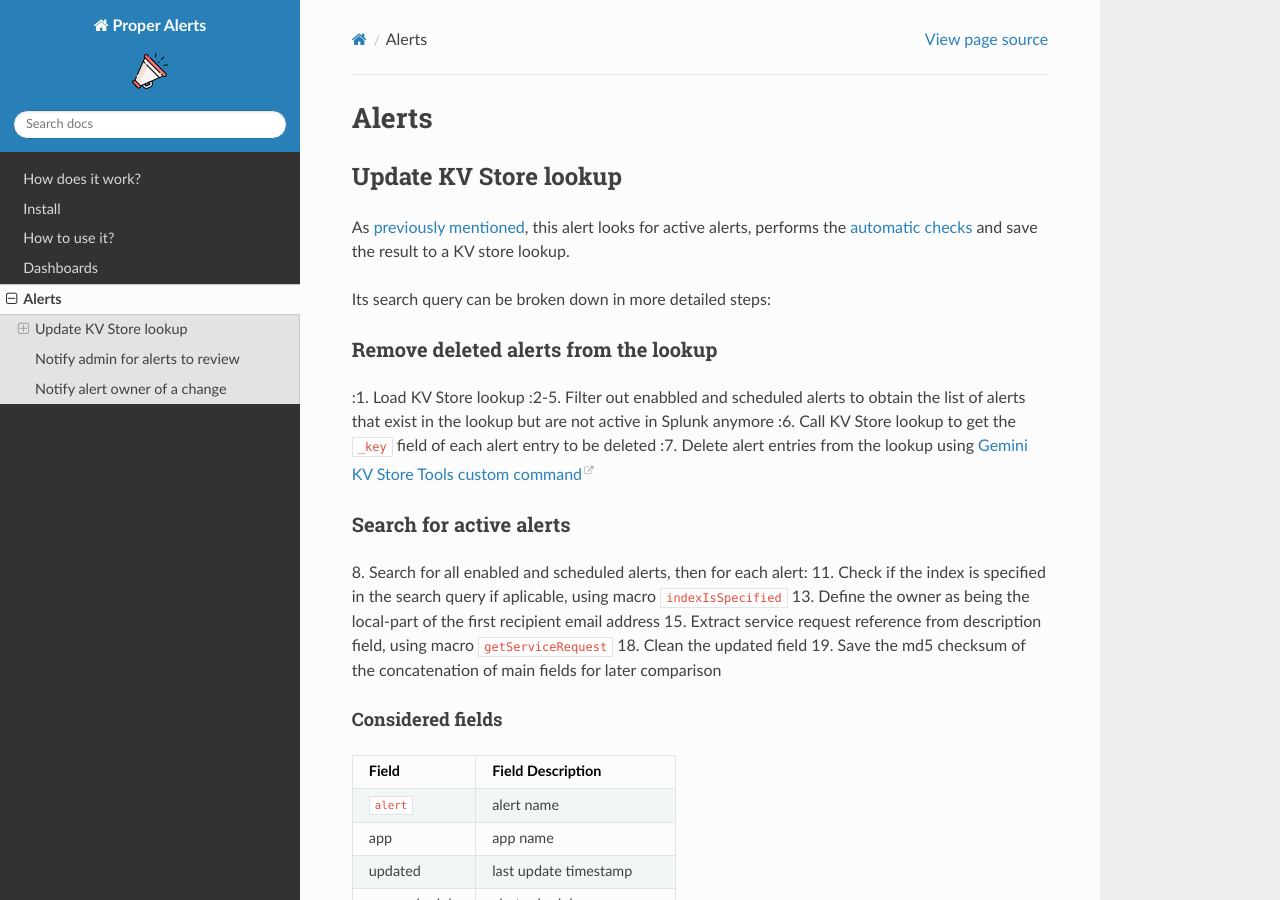
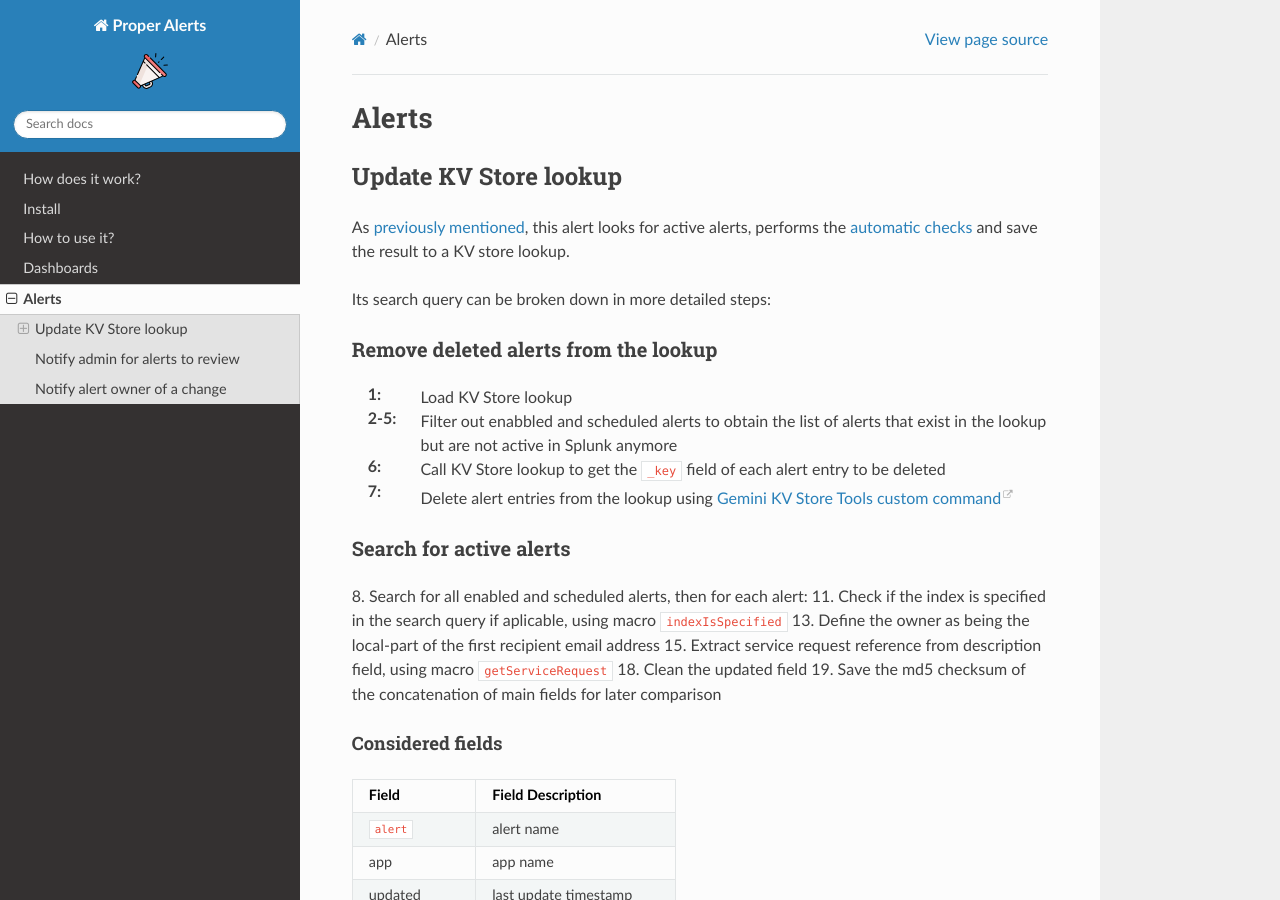
Before and after one commit to a-l-h/splunk-app-proper-alerts, a Sphinx documentation site: the page built from doc/alerts.rst, in a window 1280 px wide and 900 px high. Built offline with Sphinx 7.4.7 and the Read the Docs theme 2.0.0, drawn with Linux system fonts in a browser that asks for light colours; part of the change alters nothing that is shown.

```diff
--- a/doc/alerts.rst
+++ b/doc/alerts.rst
@@ -11,10 +11,10 @@ Its search query can be broken down in more detailed steps:
 Remove deleted alerts from the lookup
 ------------------------------------------------
 
-:1.    Load KV Store lookup
-:2-5.  Filter out enabbled and scheduled alerts to obtain the list of alerts that exist in the lookup but are not active in Splunk anymore
-:6.    Call KV Store lookup to get the ``_key`` field of each alert entry to be deleted
-:7.    Delete alert entries from the lookup using `Gemini KV Store Tools custom command <https://splunkbase.splunk.com/app/3536/#/details>`_
+:1:    Load KV Store lookup
+:2-5:  Filter out enabbled and scheduled alerts to obtain the list of alerts that exist in the lookup but are not active in Splunk anymore
+:6:    Call KV Store lookup to get the ``_key`` field of each alert entry to be deleted
+:7:    Delete alert entries from the lookup using `Gemini KV Store Tools custom command <https://splunkbase.splunk.com/app/3536/#/details>`_
 
 Search for active alerts
 ------------------------
```
